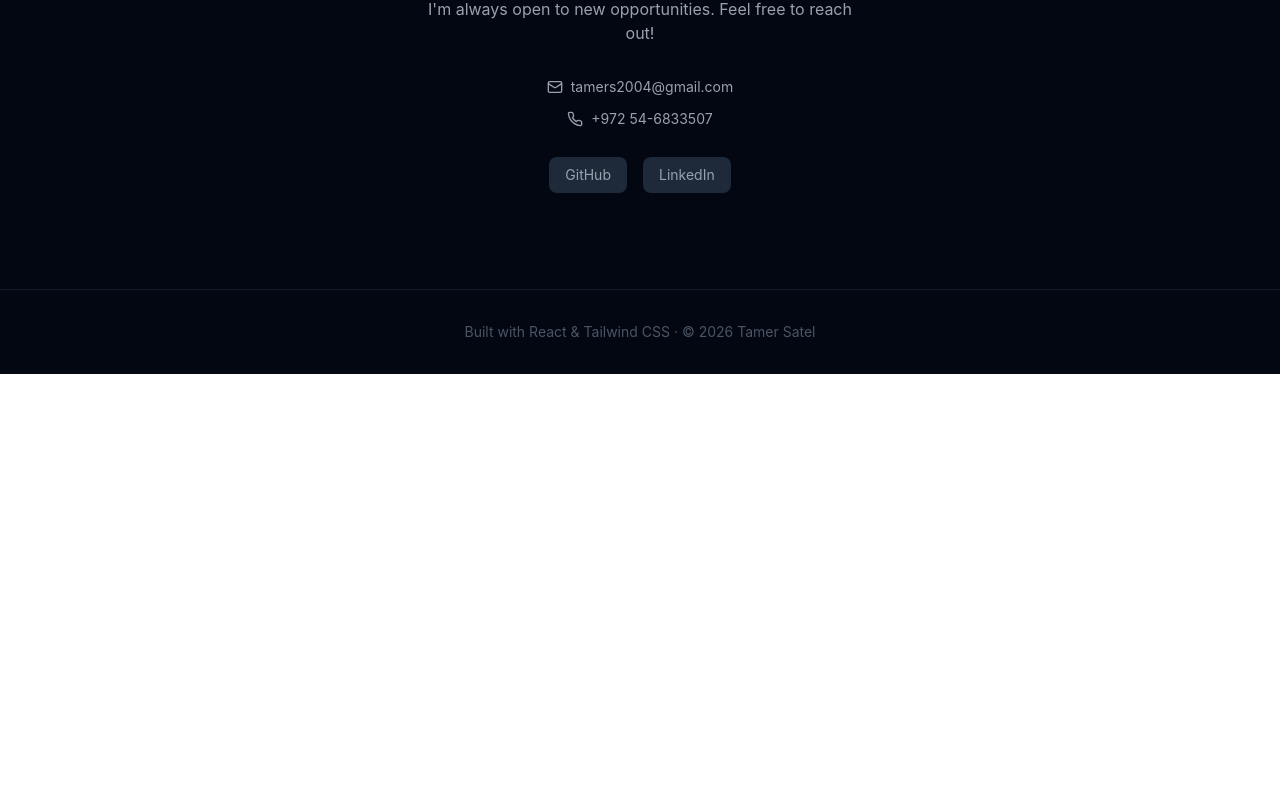
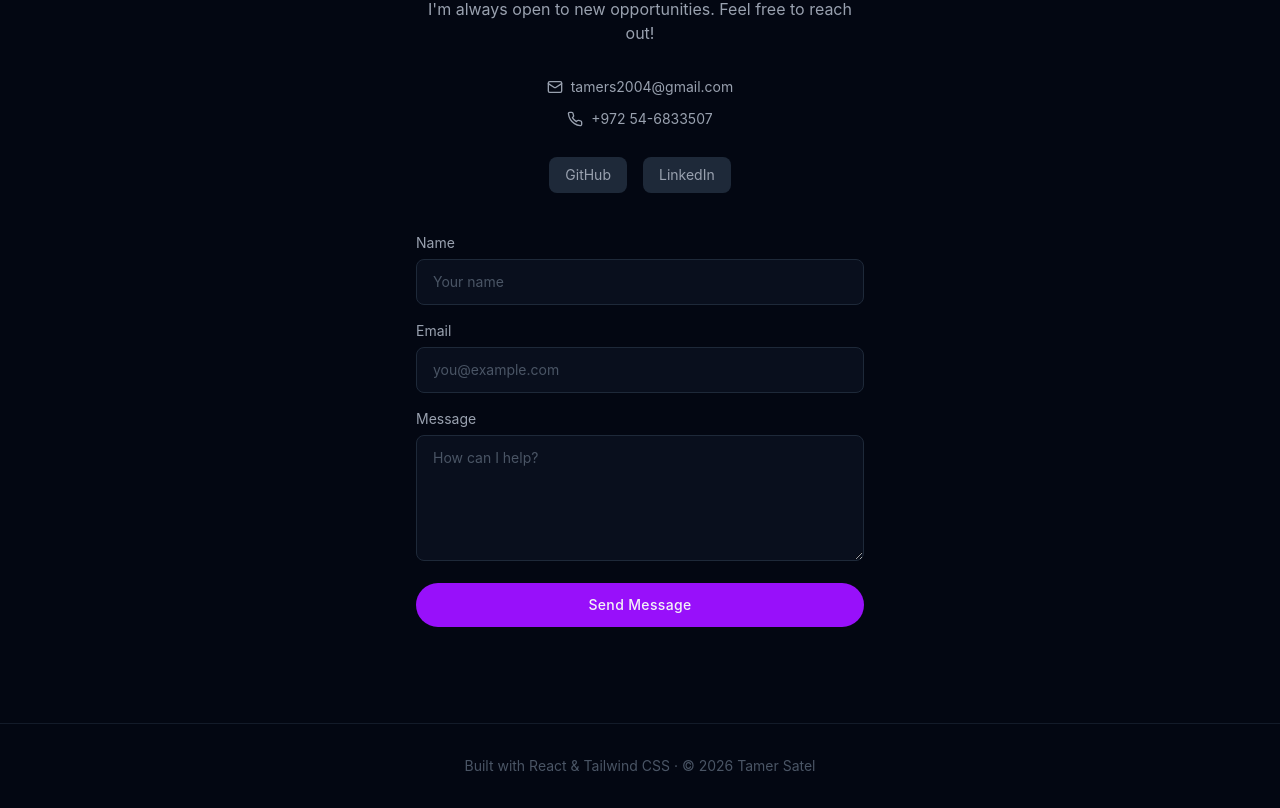
Before and after one commit to tamers2004/CV_Website, a React (Vite) app: page / in a window 1280 px wide. Shown: the part 3503-4311 px from the top of the page. Before the commit the page ends 3877 px from the top, so only its background shows below. Built offline with nearby package versions, Linux system fonts and the light colour scheme.

Commit message:
Add contact form with FormSubmit delivery to Gmail

```diff
--- a/src/App.jsx
+++ b/src/App.jsx
@@ -1,4 +1,4 @@
-import { useEffect } from 'react'
+import { useEffect, useState } from 'react'
 
 const navItems = [
   { label: 'About', id: 'about' },
@@ -60,6 +60,105 @@ const skills = [
   'Node.js', 'Express.js', 'Firebase', 'MySQL', 'SQL', 'Docker',
   'Tailwind CSS', 'REST APIs', 'Linux', 'Debugging', 'Git',
 ]
+
+function ContactForm() {
+  const [name, setName] = useState('')
+  const [email, setEmail] = useState('')
+  const [message, setMessage] = useState('')
+  const [status, setStatus] = useState({ state: 'idle', msg: '' })
+
+  async function handleSubmit(e) {
+    e.preventDefault()
+    if (status.state === 'sending') return
+    setStatus({ state: 'sending', msg: '' })
+    try {
+      const res = await fetch('https://formsubmit.co/ajax/tamers2004@gmail.com', {
+        method: 'POST',
+        headers: { 'Content-Type': 'application/json', Accept: 'application/json' },
+        body: JSON.stringify({
+          name,
+          email,
+          message,
+          _honey: '',
+          _captcha: 'false',
+          _template: 'table',
+        }),
+      })
+      if (!res.ok) throw new Error('Request failed')
+      setName('')
+      setEmail('')
+      setMessage('')
+      setStatus({ state: 'success', msg: "Message sent! I'll get back to you soon." })
+    } catch {
+      setStatus({ state: 'error', msg: 'Something went wrong. Please try again or email me directly.' })
+    }
+  }
+
+  const inputClass =
+    'w-full px-4 py-3 rounded-lg bg-gray-900/50 border border-gray-800 text-gray-100 text-sm placeholder:text-gray-600 outline-none focus:border-purple-500/60 focus:ring-2 focus:ring-purple-500/20 transition'
+
+  return (
+    <form onSubmit={handleSubmit} className="max-w-md mx-auto mt-10 text-left space-y-4">
+      <div>
+        <label htmlFor="contact-name" className="block text-sm text-gray-400 mb-1.5">
+          Name
+        </label>
+        <input
+          id="contact-name"
+          type="text"
+          required
+          value={name}
+          onChange={(e) => setName(e.target.value)}
+          placeholder="Your name"
+          className={inputClass}
+        />
+      </div>
+      <div>
+        <label htmlFor="contact-email" className="block text-sm text-gray-400 mb-1.5">
+          Email
+        </label>
+        <input
+          id="contact-email"
+          type="email"
+          required
+          value={email}
+          onChange={(e) => setEmail(e.target.value)}
+          placeholder="you@example.com"
+          className={inputClass}
+        />
+      </div>
+      <div>
+        <label htmlFor="contact-message" className="block text-sm text-gray-400 mb-1.5">
+          Message
+        </label>
+        <textarea
+          id="contact-message"
+          required
+          rows={5}
+          value={message}
+          onChange={(e) => setMessage(e.target.value)}
+          placeholder="How can I help?"
+          className={`${inputClass} resize-y min-h-28`}
+        />
+      </div>
+      <button
+        type="submit"
+        disabled={status.state === 'sending'}
+        className="w-full px-6 py-3 rounded-full bg-purple-600 hover:bg-purple-500 disabled:opacity-60 disabled:cursor-not-allowed transition-colors font-medium text-sm tracking-wide"
+      >
+        {status.state === 'sending' ? 'Sending…' : 'Send Message'}
+      </button>
+      {status.msg && (
+        <p
+          role="status"
+          className={`text-sm text-center ${status.state === 'success' ? 'text-emerald-400' : 'text-red-400'}`}
+        >
+          {status.msg}
+        </p>
+      )}
+    </form>
+  )
+}
 
 export default function App() {
   useReveal()
@@ -298,6 +397,7 @@ export default function App() {
               <a href="https://www.linkedin.com/in/tamer-satel-4b112a2b6/" target="_blank" rel="noopener noreferrer" className="px-4 py-2 rounded-lg bg-gray-800 hover:bg-purple-600 transition-colors text-sm">LinkedIn</a>
             </div>
           </div>
+          <ContactForm />
         </div>
       </section>
 
```
